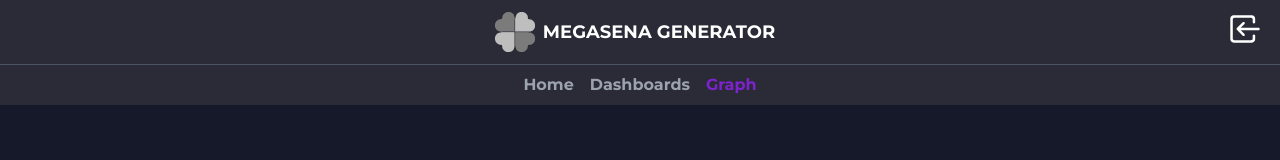
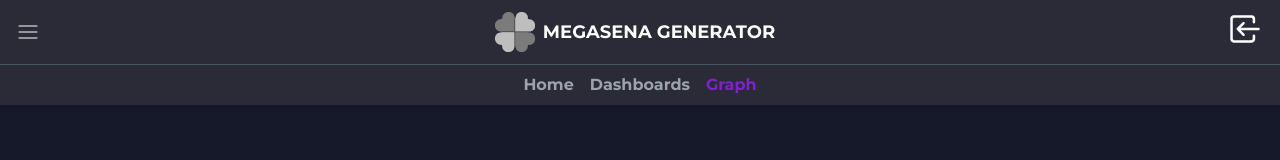
Before and after one commit to leonardoacr/megasena-generator, a Next.js app in the folder frontend/: page /graph in a window 1280 px wide. Shown: the top 160 px of the page. Built offline with nearby package versions, Linux system fonts and the light colour scheme.

Commit message:
Frontend: Added fake menu

```diff
--- a/frontend/src/components/Header.tsx
+++ b/frontend/src/components/Header.tsx
@@ -2,6 +2,7 @@ import React from "react";
 import Image from "next/image";
 import Link from "next/link";
 import { useRouter } from "next/router";
+import Menu from "./Menu";
 
 const Header = () => {
   const router = useRouter();
@@ -22,7 +23,7 @@ const Header = () => {
         } bg-background-header pl-10`}
         style={{ position: "fixed", top: 0, width: "100%", zIndex: 100 }}
       >
-        <div></div>
+        <Menu />
         <button>
           <Link href="/">
             <div className="flex items-center">
--- /dev/null
+++ b/frontend/src/components/Menu.tsx
@@ -0,0 +1,78 @@
+import { useState } from "react";
+
+const Menu = () => {
+  const [isOpen, setIsOpen] = useState(false);
+
+  const toggleMenu = () => {
+    setIsOpen(!isOpen);
+  };
+
+  return (
+    <div>
+      <button
+        className="fixed left-0 top-0 z-50 mt-1 rounded-r-lg p-4 text-white focus:outline-none"
+        onClick={toggleMenu}
+      >
+        <svg
+          xmlns="http://www.w3.org/2000/svg"
+          viewBox="0 0 24 24"
+          fill="currentColor"
+          stroke="currentColor"
+          strokeWidth="1"
+          strokeLinecap="round"
+          strokeLinejoin="round"
+          className="h-6 w-6"
+        >
+          <path d="M3 12h18M3 6h18M3 18h18" />
+        </svg>
+      </button>
+      <div
+        className={`fixed left-0 top-0 h-screen w-64 transform bg-gray-900 transition-all duration-300 ${
+          isOpen ? "translate-x-0" : "-translate-x-full"
+        }`}
+      >
+        <ul className="mt-16 p-4 px-4">
+          <li className="mb-2">
+            <a className="block px-4 py-2 font-bold text-white hover:bg-gray-800">
+              Fake Menu
+            </a>
+          </li>
+          <li className="mb-2">
+            <a
+              href="#"
+              className="block px-4 py-2 text-white hover:bg-gray-800"
+            >
+              Home
+            </a>
+          </li>
+          <li className="mb-2">
+            <a
+              href="#"
+              className="block px-4 py-2 text-white hover:bg-gray-800"
+            >
+              Dashboard
+            </a>
+          </li>
+          <li className="mb-2">
+            <a
+              href="#"
+              className="block px-4 py-2 text-white hover:bg-gray-800"
+            >
+              Profile
+            </a>
+          </li>
+          <li className="mb-2">
+            <a
+              href="#"
+              className="block px-4 py-2 text-white hover:bg-gray-800"
+            >
+              Settings
+            </a>
+          </li>
+        </ul>
+      </div>
+    </div>
+  );
+};
+
+export default Menu;
```
